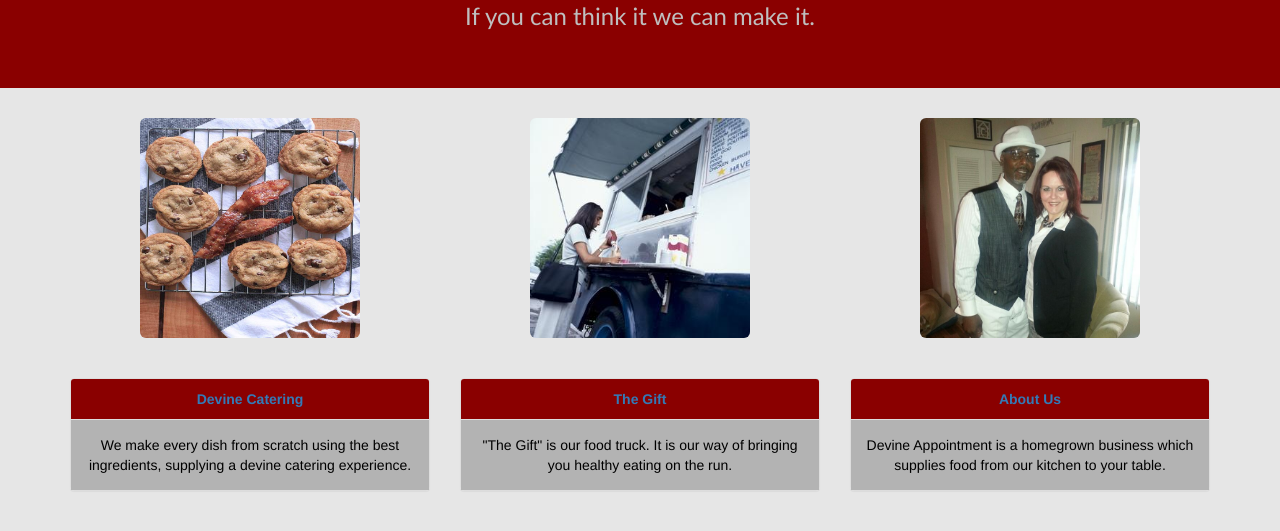
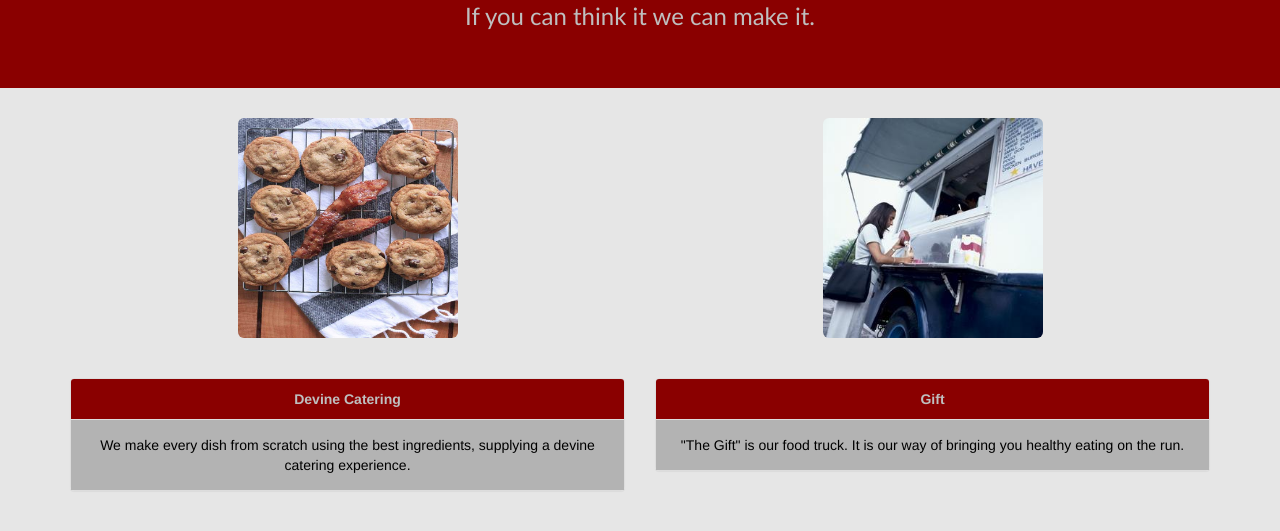
Before and after one commit to Devine-Appointment-Catering/mygithubpage, a plain HTML site: page index.html in a window 1280 px wide. Shown: the part 309-840 px from the top of the page. Drawn offline with nearby package versions, Linux system fonts and the light colour scheme.

Commit message:
Updated index.html

```diff
--- a/index.html
+++ b/index.html
@@ -37,22 +37,22 @@
 		<div class="jumbotron" style="text-align: center; background-color: #8A0000; color: #bfbfbf; font-family: Trebuchet MS, Helvetica, sans-serif">
 			<h1>Devine Appointment Catering</h1>
 			<br>
-			<h2>We will make your catering devine.</h2>
+			<h2>We will make your food experience Devine.</h2>
 			<h3>If you can think it we can make it.</h3>
 		</div>
 	</div>
 	<div class="container">
 		<div class="row">
-			<div class="col-md-4">
+			<div class="col-md-6">
 				<div class="text-center">
-					<a href ="catering.html"><img class="img-rounded" src="img/willsFood1.jpg" alt="Generic placeholder image" style="width: 220px; height: 220px;"></a>
+					<a href ="catering.htm"><img class="img-rounded" src="img/willsFood1.jpg" alt="Generic placeholder image" style="width: 220px; height: 220px;"></a>
 				</div>
 				<br>
 				<br>
 				<div class="panel panel-default">
 					<div class="panel-heading" style="background-color: #8A0000; color: #bfbfbf">
 						<div class="text-center">
-							<b><a href ="catering.htm">Devine Catering</a></b>
+							<b>Devine Catering</b>
 						</div>
 					</div>
 					<div class="panel-body" style="background-color: #b3b3b3; color:#000000">
@@ -62,7 +62,7 @@
 					</div>
 				</div>
 			</div>
-			<div class="col-md-4">
+			<div class="col-md-6">
 				<div class="text-center">
 					<a href="truck.htm"><img class="img-rounded" src="img/truck.jpg" alt="Generic placeholder image" style="width: 220px; height: 220px;"></a>
 				</div>
@@ -71,31 +71,12 @@
 				<div class="panel panel-default">
 					<div class="panel-heading" style="background-color: #8A0000; color: #bfbfbf">
 						<div class="text-center">
-							<b><a href="truck.htm">The Gift</a></b>
+							<b>Gift</b>
 						</div>
 					</div>
 					<div class="panel-body" style="background-color: #b3b3b3; color:#000000">
 						<div class="text-center">
 							"The Gift" is our food truck. It is our way of bringing you healthy eating on the run.
-						</div>
-					</div>
-				</div>
-			</div>
-			<div class="col-md-4">
-				<div class="text-center">
-					<a href="about.html"><img class="img-rounded" src="img/indexchef.jpg" alt="Generic placeholder image" style="width: 220px; height: 220px;"></a>
-				</div>
-				<br>
-				<br>
-				<div class="panel panel-default">
-					<div class="panel-heading" style="background-color: #8A0000; color: #bfbfbf">
-						<div class="text-center">
-							<b><a href ="about.html">About Us</a></b>
-						</div>
-					</div>
-					<div class="panel-body" style="background-color: #b3b3b3; color:#000000">
-						<div class="text-center">
-							Devine Appointment is a homegrown business which supplies food from our kitchen to your table.
 						</div>
 					</div>
 				</div>
```
Also changed, not shown: about.htm (+1 -1 lines), catering.htm (+4 -5 lines).
